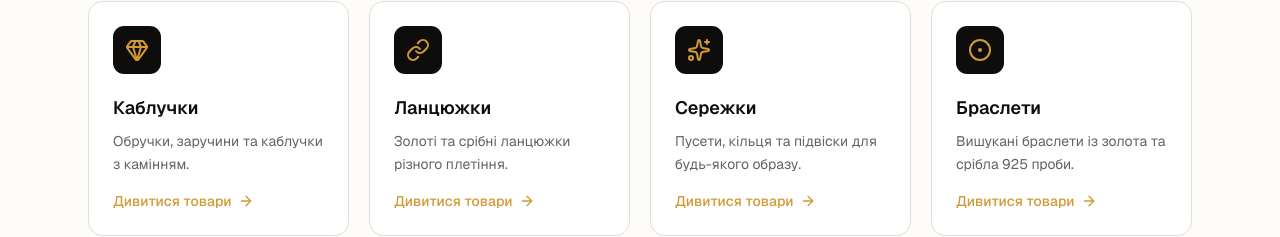
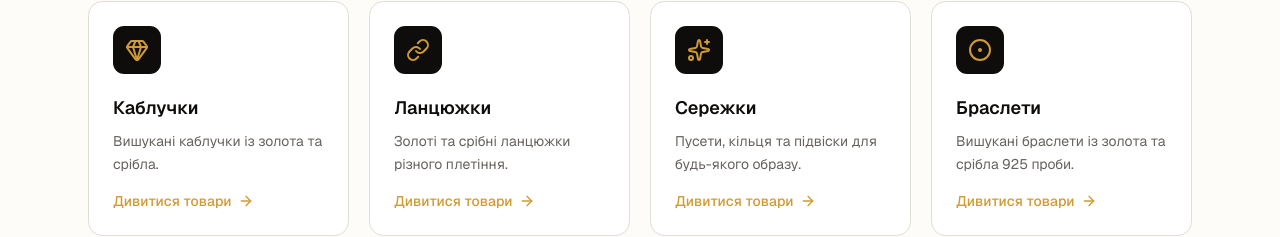
Before and after one commit to gymenuks-lab/lombard-karat, a Next.js app: page / in a window 1280 px wide. Shown: the part 1152-1389 px from the top of the page. Built offline with nearby package versions, Linux system fonts and the light colour scheme; no server answers; the database is empty.

Commit message:
feat: update description for ring category in services component
Updated text to reflect high-quality gold and silver rings.

Co-authored-by: gymenuks-lab <259527150+gymenuks-lab@users.noreply.github.com>

```diff
--- a/components/services.tsx
+++ b/components/services.tsx
@@ -16,7 +16,7 @@ const categories = [
   {
     icon: Gem,
     title: 'Каблучки',
-    text: 'Обручки, заручини та каблучки з камінням.',
+    text: 'Вишукані каблучки із золота та срібла.',
     href: '/catalog?type=ring',
   },
   {
```
